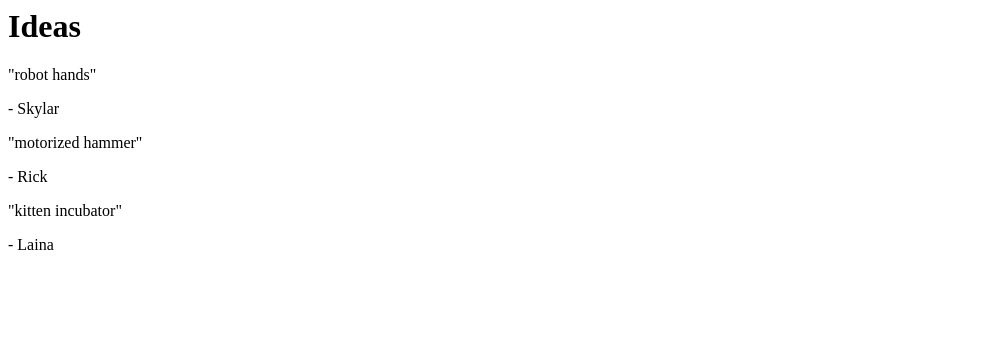
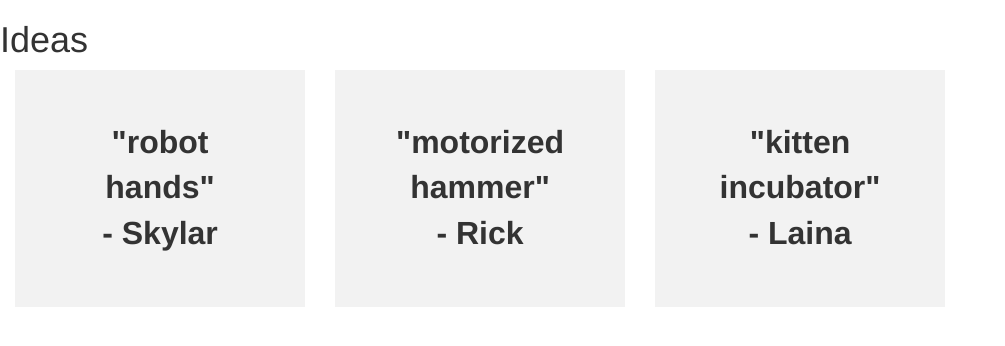
Before and after one commit to skylarbpayne/PythonBackendWorkshop, a Flask app: page / in a window 1280 px wide. Shown: the top 346 px of the page, without its empty margins (0-1005 px from the left). Run offline with Flask 2, Linux system fonts and the light colour scheme; some libraries are stand-ins or nearby versions.

Commit message:
spiffied up the index page a bit with bootstrap

```diff
--- a/app/templates/index.html
+++ b/app/templates/index.html
@@ -1,11 +1,23 @@
 <html>
 	<head>
 		<title>All The Ideas</title>
+		<link rel="stylesheet" type="text/css" href="//maxcdn.bootstrapcdn.com/bootstrap/3.3.1/css/bootstrap.min.css">
+		<style type="text/css">
+			p {
+				padding: 50px;
+				font-size: 32px;
+				font-weight: bold;
+				text-align: center;
+				background: #f2f2f2;
+			}
+		</style>
 	</head>
 	<body>
 		<h1>Ideas</h1>
 		{% for idea in ideas %}
-			<div><p>"{{ idea.idea }}"</p><p>- {{ idea.author }}</p></div>
+		<div class="col-sm-6 col-md-4 col-lg-3" height="200px"><p>"{{ idea.idea }}"<br>- {{ idea.author }}</p></div>
 		{% endfor %}
+
+		<script src="//maxcdn.bootstrapcdn.com/bootstrap/3.3.1/js/bootstrap.min.js"></script>
 	</body>
 </html>
```
